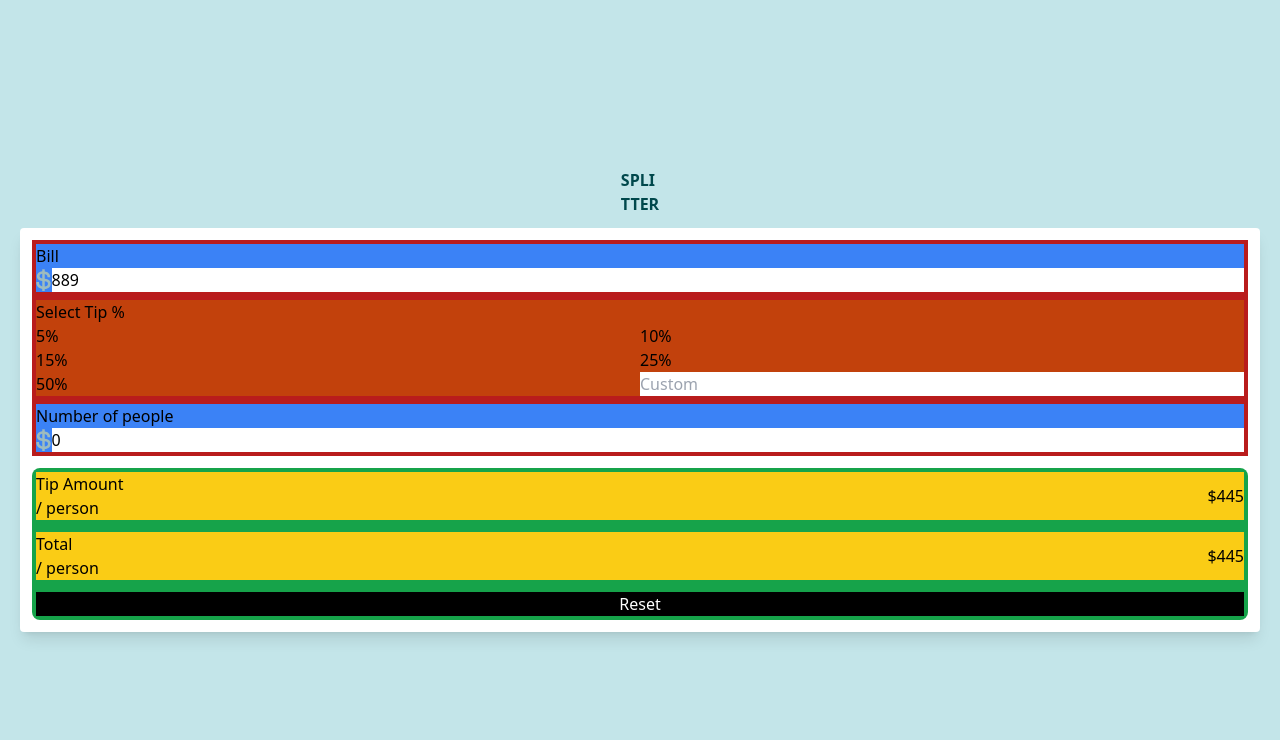
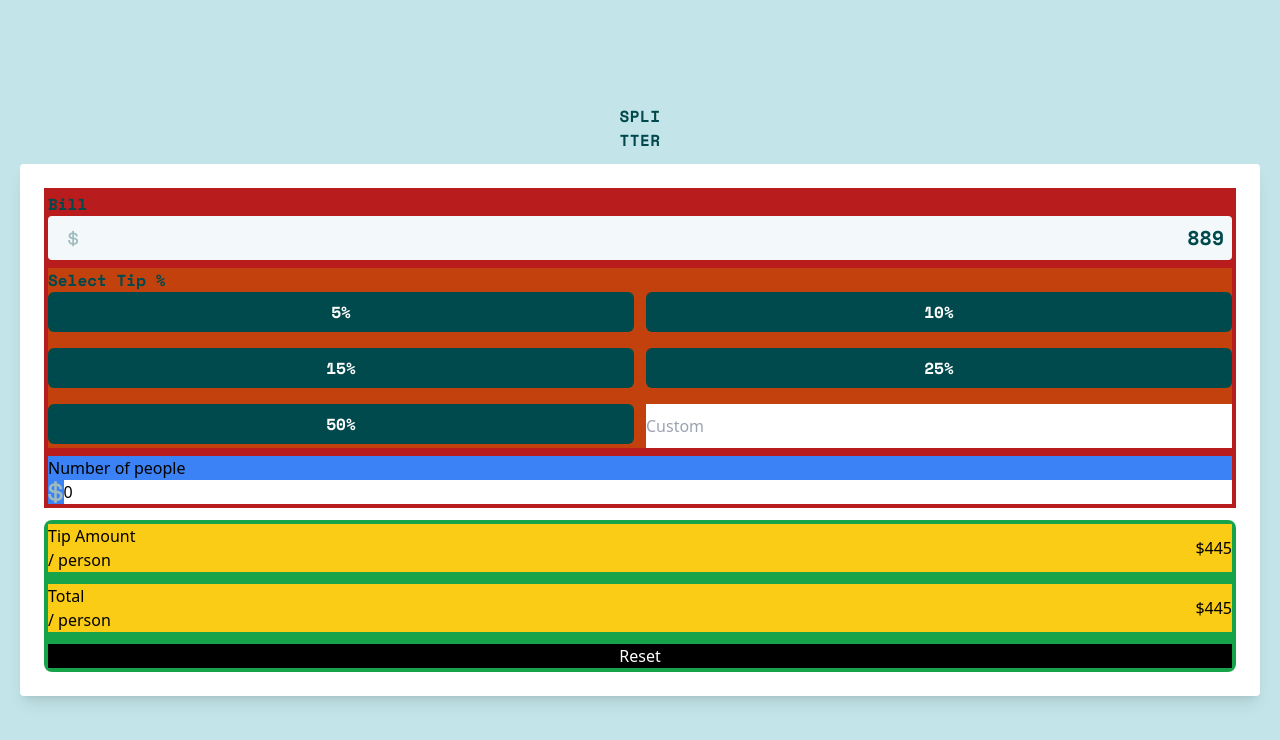
Before and after one commit to iddimsangi/tip-splitter-project, a React (Create React App) app: page / in a window 1280 px wide. Shown: the top 740 px of the page. Built offline with nearby package versions, Linux system fonts and the light colour scheme.

Commit message:
header and selection tip sections

```diff
--- a/src/App.js
+++ b/src/App.js
@@ -3,26 +3,55 @@ function App() {
   return (
     <di>
       <div className="bg-[#C3E5E9] h-screen flex flex-col justify-center items-center p-5">
-        <h1 className="text-[#00484C] uppercase font-bold  ">
+        <h1 className="text-[#00484C] uppercase font-mono font-extrabold tracking-wide">
           Spli <span className="block">tter</span>
         </h1>
-        <div className="bg-white p-3 mt-3  rounded shadow-lg min-w-full flex flex-col justify-center items-center space-y-3">
+        <div className="bg-white p-6 mt-3  rounded shadow-lg min-w-full flex flex-col justify-center items-center space-y-3">
           <div className=" bg-red-700 w-full p-1 flex flex-col space-y-2">
-            <form className="flex flex-col bg-blue-500">
-              <label>Bill</label>
-              <div className="flex">
-                <img src={dollar} alt="dollar" />
-                <input type="number" value={889} className="w-full" />
+            <form className="flex flex-col">
+              <label className=" font-mono text-very-dark-cyan">Bill</label>
+              <div className="flex items-center bg-[#F3F8FB] p-2 rounded">
+                <img src={dollar} className=" ml-3" alt="dollar" />
+                <input
+                  type="text"
+                  value={889}
+                  className="w-full bg-transparent font-extrabold text-xl text-right font-mono text-very-dark-cyan outline-none"
+                />
               </div>
             </form>
             <div className=" bg-orange-700 w-full ">
-              <h2>Select Tip %</h2>
-              <div className=" grid grid-cols-2 grid-rows-3">
-                <a href="#">5%</a>
-                <a href="#">10%</a>
-                <a href="#">15%</a>
-                <a href="#">25%</a>
-                <a href="#">50%</a>
+              <h2 className=" font-mono text-very-dark-cyan">Select Tip %</h2>
+              <div className=" grid grid-cols-2 grid-rows-3 gap-3">
+                <a
+                  className=" bg-very-dark-cyan  flex justify-center items-center px-12 text-white mb-1 font-mono font-bold rounded-md py-2"
+                  href="#"
+                >
+                  5%
+                </a>
+                <a
+                  className=" bg-very-dark-cyan  flex justify-center items-center px-12 text-white mb-1 font-mono font-bold rounded-md py-2"
+                  href="#"
+                >
+                  10%
+                </a>
+                <a
+                  className=" bg-very-dark-cyan  flex justify-center items-center px-12 text-white mb-1 font-mono font-bold rounded-md py-2"
+                  href="#"
+                >
+                  15%
+                </a>
+                <a
+                  className=" bg-very-dark-cyan  flex justify-center items-center px-12 text-white mb-1 font-mono font-bold rounded-md py-2"
+                  href="#"
+                >
+                  25%
+                </a>
+                <a
+                  className=" bg-very-dark-cyan  flex justify-center items-center px-12 text-white mb-1 font-mono font-bold rounded-md py-2"
+                  href="#"
+                >
+                  50%
+                </a>
                 {/* <button>5%</button>
                 <button>10%</button>
                 <button>15%</button>
```
